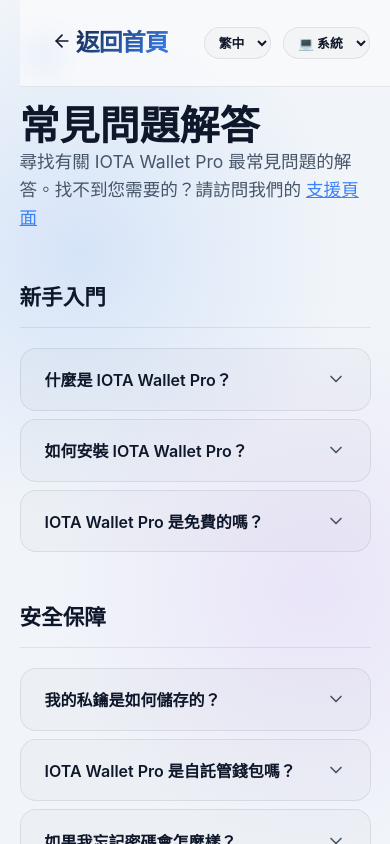
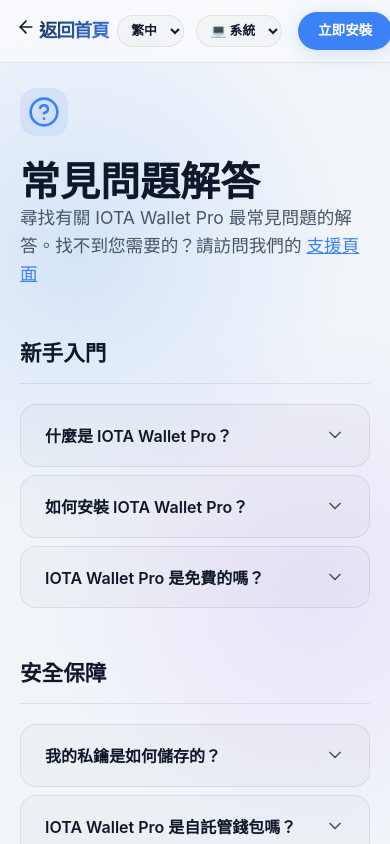
Before and after one commit to Kevin-GoG/website, a React (Vite) app: page /zh/faq in a window 390 px wide. Shown: the top 844 px of the page. Built offline with nearby package versions, Linux system fonts and the light colour scheme.

Commit message:
fix: resolve subpage navbar overflow and install button bounds

```diff
--- a/src/FAQ.jsx
+++ b/src/FAQ.jsx
@@ -68,7 +68,7 @@
   };
 
   return (
-    <div className="app-container" style={{ minHeight: '100vh', padding: '2rem 5%' }}>
+    <div className="app-container subpage-container">
       <Helmet>
         <html lang={lang === 'zh' ? 'zh-Hant' : lang === 'ko' ? 'ko' : 'en'} />
         <title>{t('faq_meta_title')}</title>
@@ -101,12 +101,21 @@
       </Helmet>
       <div className="gradient-bg"></div>
 
-      <nav className="nav" style={{ marginBottom: '3rem' }}>
+      <nav className="nav">
         <div className="logo cursor-pointer flex items-center gap-2" onClick={() => navigate(getLocalizedLink('/'))}>
           <ArrowLeft size={20} /> {t('nav_back')}
         </div>
-        <div style={{ display: 'flex', alignItems: 'center' }}>
+        <div className="nav-links">
+          <a href={getLocalizedLink('/pricing')} style={{ color: 'var(--text-muted)', textDecoration: 'none', fontSize: '0.9rem', fontWeight: 500 }}>
+            {t('nav_pricing')}
+          </a>
+          <a href={getLocalizedLink('/support')} style={{ color: 'var(--text-muted)', textDecoration: 'none', fontSize: '0.9rem', fontWeight: 500 }}>
+            {t('nav_support')}
+          </a>
           <LanguageThemeSelector theme={theme} setTheme={setTheme} />
+          <a href="https://chromewebstore.google.com/detail/iota-wallet-pro/ooaplbpbboopmimeiojphgcmohfghfea" target="_blank" rel="noopener noreferrer" className="btn-primary" style={{ padding: '0.5rem 1.25rem', fontSize: '0.85rem' }}>
+            {t('nav_install')}
+          </a>
         </div>
       </nav>
 
--- a/src/Feedback.jsx
+++ b/src/Feedback.jsx
@@ -51,7 +51,7 @@
   };
 
   return (
-    <div className="app-container" style={{ minHeight: '100vh', padding: '2rem 5%' }}>
+    <div className="app-container subpage-container">
       <Helmet>
         <html lang={lang === 'zh' ? 'zh-Hant' : lang === 'ko' ? 'ko' : 'en'} />
         <title>{t('feedback_meta_title')}</title>
@@ -83,12 +83,15 @@
       </Helmet>
       <div className="gradient-bg"></div>
 
-      <nav className="nav" style={{ marginBottom: '3rem' }}>
+      <nav className="nav">
         <div className="logo cursor-pointer flex items-center gap-2" onClick={onBack}>
           <ArrowLeft size={20} /> {t('nav_back')}
         </div>
-        <div style={{ display: 'flex', alignItems: 'center' }}>
+        <div className="nav-links">
           <LanguageThemeSelector theme={theme} setTheme={setTheme} />
+          <a href="https://chromewebstore.google.com/detail/iota-wallet-pro/ooaplbpbboopmimeiojphgcmohfghfea" target="_blank" rel="noopener noreferrer" className="btn-primary" style={{ padding: '0.5rem 1.25rem', fontSize: '0.85rem' }}>
+            {t('nav_install')}
+          </a>
         </div>
       </nav>
 
--- a/src/Pricing.jsx
+++ b/src/Pricing.jsx
@@ -159,7 +159,7 @@
   ];
 
   return (
-    <div className="app-container" style={{ minHeight: '100vh', padding: '2rem 5%' }}>
+    <div className="app-container subpage-container">
       <Helmet>
         <html lang={lang === 'zh' ? 'zh-Hant' : lang === 'ko' ? 'ko' : 'en'} />
         <title>{t('pricing_meta_title')}</title>
@@ -186,7 +186,7 @@
       <div className="gradient-bg"></div>
 
       {/* Nav */}
-      <nav className="nav" style={{ marginBottom: '3rem' }}>
+      <nav className="nav">
         <div className="logo cursor-pointer flex items-center gap-2" onClick={() => navigate(getLocalizedLink('/'))}>
           <ArrowLeft size={20} /> {t('nav_back')}
         </div>
--- a/src/PrivacyPolicy.jsx
+++ b/src/PrivacyPolicy.jsx
@@ -362,7 +362,7 @@
   const content = CONTENT[lang] || CONTENT['en'];
 
   return (
-    <div className="app-container" style={{ minHeight: '100vh', padding: '2rem 5%' }}>
+    <div className="app-container subpage-container">
       <Helmet>
         <html lang={lang === 'zh' ? 'zh-Hant' : lang === 'ko' ? 'ko' : 'en'} />
         <title>{t('privacy_meta_title')}</title>
@@ -394,12 +394,15 @@
       </Helmet>
       <div className="gradient-bg"></div>
 
-      <nav className="nav" style={{ marginBottom: '3rem' }}>
+      <nav className="nav">
         <div className="logo cursor-pointer flex items-center gap-2" onClick={onBack}>
           <ArrowLeft size={20} /> {t('nav_back')}
         </div>
-        <div style={{ display: 'flex', alignItems: 'center' }}>
+        <div className="nav-links">
           <LanguageThemeSelector theme={theme} setTheme={setTheme} />
+          <a href="https://chromewebstore.google.com/detail/iota-wallet-pro/ooaplbpbboopmimeiojphgcmohfghfea" target="_blank" rel="noopener noreferrer" className="btn-primary" style={{ padding: '0.5rem 1.25rem', fontSize: '0.85rem' }}>
+            {t('nav_install')}
+          </a>
         </div>
       </nav>
 
--- a/src/Support.jsx
+++ b/src/Support.jsx
@@ -88,7 +88,7 @@
   ];
 
   return (
-    <div className="app-container" style={{ minHeight: '100vh', padding: '2rem 5%' }}>
+    <div className="app-container subpage-container">
       <Helmet>
         <html lang={lang === 'zh' ? 'zh-Hant' : lang === 'ko' ? 'ko' : 'en'} />
         <title>{t('support_meta_title')}</title>
@@ -120,12 +120,21 @@
       </Helmet>
       <div className="gradient-bg"></div>
 
-      <nav className="nav" style={{ marginBottom: '3rem' }}>
+      <nav className="nav">
         <div className="logo cursor-pointer flex items-center gap-2" onClick={onBack}>
           <ArrowLeft size={20} /> {t('nav_back')}
         </div>
-        <div style={{ display: 'flex', alignItems: 'center' }}>
+        <div className="nav-links">
+          <a href={getLocalizedLink('/pricing')} style={{ color: 'var(--text-muted)', textDecoration: 'none', fontSize: '0.9rem', fontWeight: 500 }}>
+            {t('nav_pricing')}
+          </a>
+          <a href={getLocalizedLink('/faq')} style={{ color: 'var(--text-muted)', textDecoration: 'none', fontSize: '0.9rem', fontWeight: 500 }}>
+            {t('nav_faq')}
+          </a>
           <LanguageThemeSelector theme={theme} setTheme={setTheme} />
+          <a href="https://chromewebstore.google.com/detail/iota-wallet-pro/ooaplbpbboopmimeiojphgcmohfghfea" target="_blank" rel="noopener noreferrer" className="btn-primary" style={{ padding: '0.5rem 1.25rem', fontSize: '0.85rem' }}>
+            {t('nav_install')}
+          </a>
         </div>
       </nav>
 
--- a/src/TermsOfService.jsx
+++ b/src/TermsOfService.jsx
@@ -436,7 +436,7 @@
   const content = CONTENT[lang] || CONTENT['en'];
 
   return (
-    <div className="app-container" style={{ minHeight: '100vh', padding: '2rem 5%' }}>
+    <div className="app-container subpage-container">
       <Helmet>
         <html lang={lang === 'zh' ? 'zh-Hant' : lang === 'ko' ? 'ko' : 'en'} />
         <title>{t('terms_meta_title')}</title>
@@ -468,12 +468,15 @@
       </Helmet>
       <div className="gradient-bg"></div>
 
-      <nav className="nav" style={{ marginBottom: '3rem' }}>
+      <nav className="nav">
         <div className="logo cursor-pointer flex items-center gap-2" onClick={onBack}>
           <ArrowLeft size={20} /> {t('nav_back')}
         </div>
-        <div style={{ display: 'flex', alignItems: 'center' }}>
+        <div className="nav-links">
           <LanguageThemeSelector theme={theme} setTheme={setTheme} />
+          <a href="https://chromewebstore.google.com/detail/iota-wallet-pro/ooaplbpbboopmimeiojphgcmohfghfea" target="_blank" rel="noopener noreferrer" className="btn-primary" style={{ padding: '0.5rem 1.25rem', fontSize: '0.85rem' }}>
+            {t('nav_install')}
+          </a>
         </div>
       </nav>
 
--- a/src/index.css
+++ b/src/index.css
@@ -57,15 +57,62 @@
 .nav {
   position: fixed;
   top: 0;
+  left: 0;
+  right: 0;
   width: 100%;
-  padding: 1.5rem 2rem;
+  box-sizing: border-box;
+  padding: 1.25rem 2rem;
   display: flex;
   justify-content: space-between;
   align-items: center;
   z-index: 100;
   backdrop-filter: blur(10px);
+  -webkit-backdrop-filter: blur(10px);
   border-bottom: 1px solid var(--glass-border);
   background: var(--nav-bg);
+}
+
+.nav-links {
+  display: flex;
+  align-items: center;
+  gap: 1.25rem;
+  flex-shrink: 0;
+}
+
+.subpage-container {
+  min-height: 100vh;
+  padding: 6.5rem 5% 4rem;
+  box-sizing: border-box;
+  width: 100%;
+  max-width: 100vw;
+  overflow-x: hidden;
+}
+
+@media (max-width: 900px) {
+  .nav {
+    padding: 1rem 1.25rem;
+  }
+  .nav-links {
+    gap: 0.75rem;
+  }
+}
+
+@media (max-width: 640px) {
+  .nav {
+    padding: 0.75rem 1rem;
+  }
+  .nav .logo {
+    font-size: 1.15rem;
+  }
+  .nav-links {
+    gap: 0.5rem;
+  }
+  .nav-links a:not(.btn-primary) {
+    display: none;
+  }
+  .subpage-container {
+    padding: 5.5rem 1.25rem 3rem;
+  }
 }
 
 .logo {
@@ -75,6 +122,7 @@
   background: linear-gradient(135deg, var(--text-main) 0%, #3b82f6 100%);
   -webkit-background-clip: text;
   -webkit-text-fill-color: transparent;
+  flex-shrink: 0;
 }
 
 .btn-primary {
```
Also changed, not shown: 1 other file (tests, documents, lock files or other folders).
